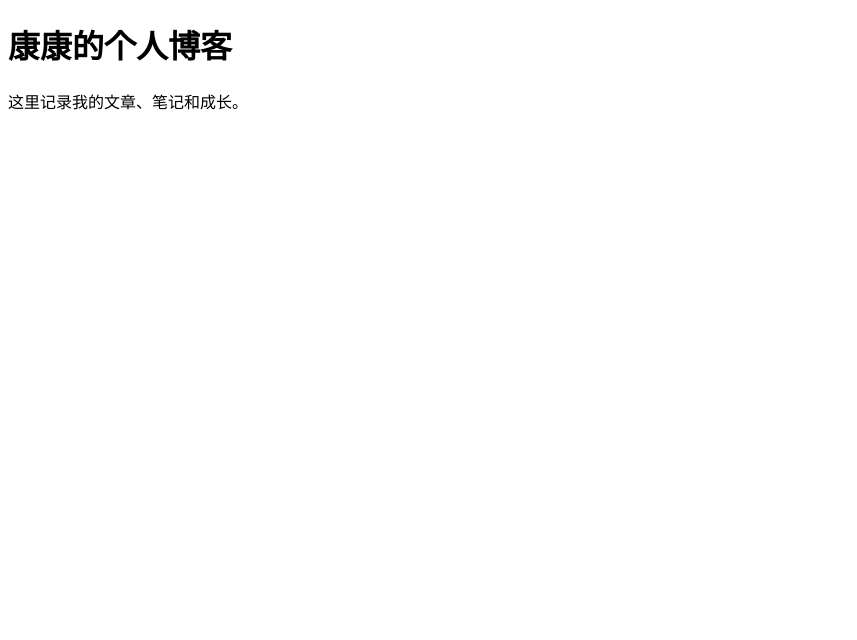
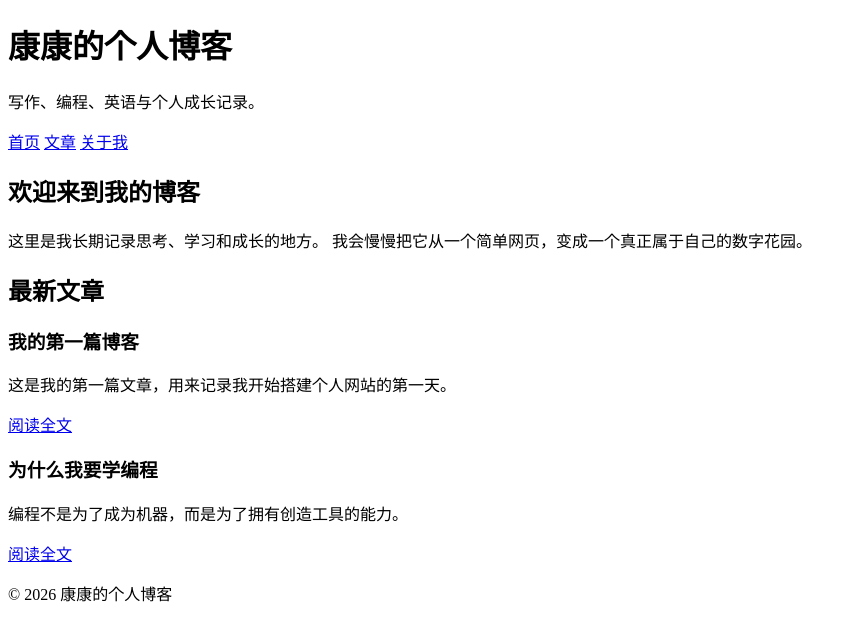
Before and after one commit to Percykang/peikang-blog, a plain HTML site: page index.html in a window 1280 px wide. Shown: the whole page, without its empty margins (0-857 px from the left). Drawn offline with Linux system fonts and the light colour scheme.

Commit message:
Update index.html

```diff
--- a/index.html
+++ b/index.html
@@ -6,7 +6,45 @@
   </head>
 
   <body>
-    <h1>康康的个人博客</h1>
-    <p>这里记录我的文章、笔记和成长。</p>
+    <header>
+      <h1>康康的个人博客</h1>
+      <p>写作、编程、英语与个人成长记录。</p>
+
+      <nav>
+        <a href="index.html">首页</a>
+        <a href="#">文章</a>
+        <a href="#">关于我</a>
+      </nav>
+    </header>
+
+    <main>
+      <section>
+        <h2>欢迎来到我的博客</h2>
+        <p>
+          这里是我长期记录思考、学习和成长的地方。
+          我会慢慢把它从一个简单网页，变成一个真正属于自己的数字花园。
+        </p>
+      </section>
+
+      <section>
+        <h2>最新文章</h2>
+
+        <article>
+          <h3>我的第一篇博客</h3>
+          <p>这是我的第一篇文章，用来记录我开始搭建个人网站的第一天。</p>
+          <a href="#">阅读全文</a>
+        </article>
+
+        <article>
+          <h3>为什么我要学编程</h3>
+          <p>编程不是为了成为机器，而是为了拥有创造工具的能力。</p>
+          <a href="#">阅读全文</a>
+        </article>
+      </section>
+    </main>
+
+    <footer>
+      <p>© 2026 康康的个人博客</p>
+    </footer>
   </body>
 </html>
```
